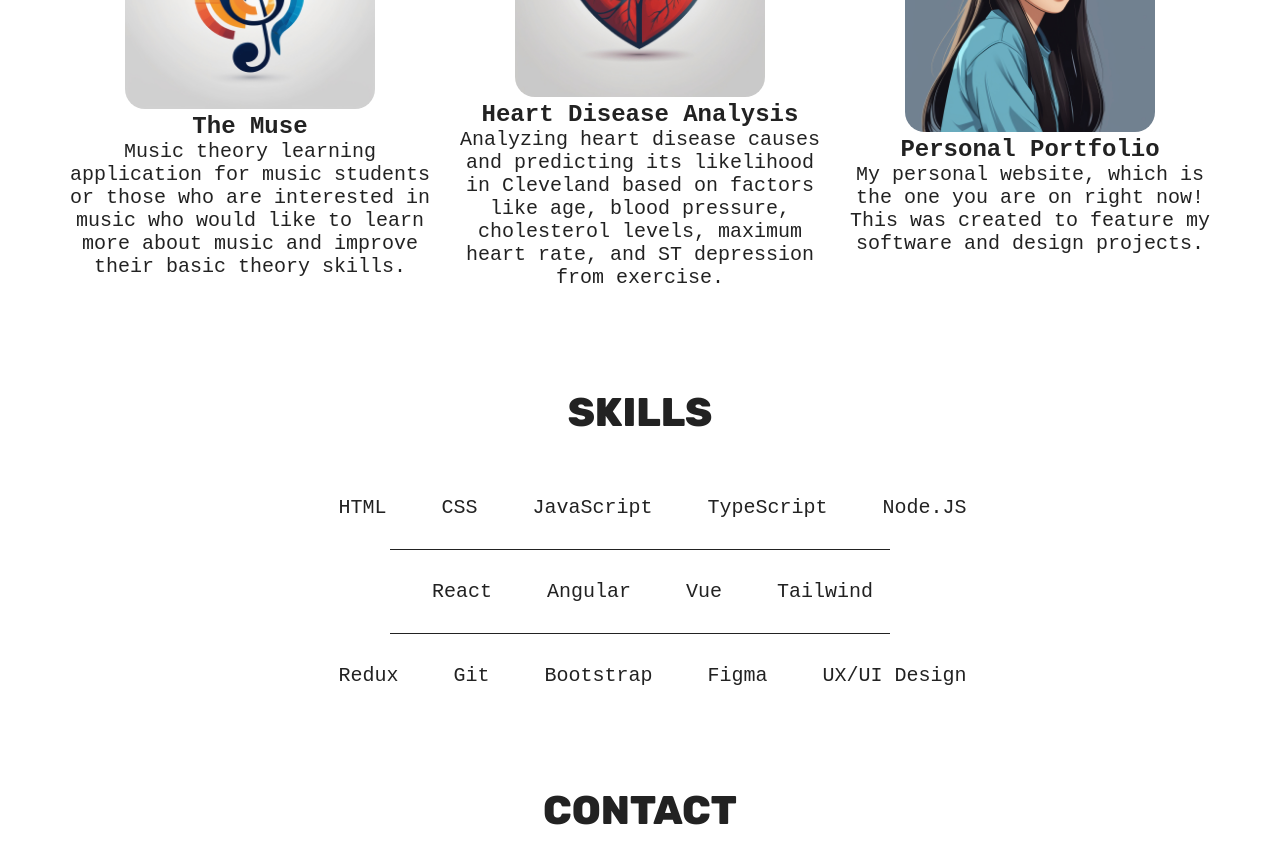
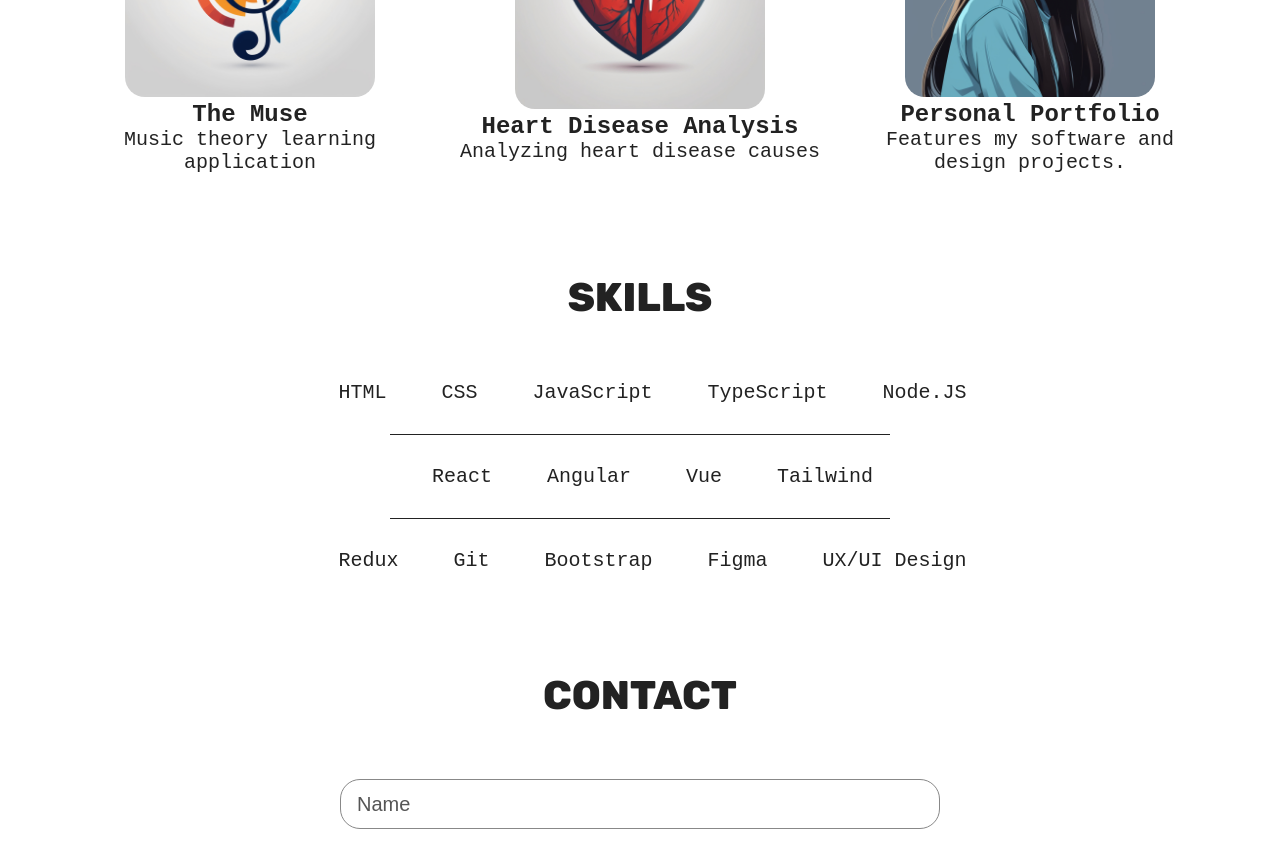
Before and after one commit to SonjiaD/Personal-Portfolio, a React (Vite) app: page / in a window 1280 px wide. Shown: the part 1160-2027 px from the top of the page. Built offline with nearby package versions, Linux system fonts and the light colour scheme.

Commit message:
Project descriptions
editing descriptions of Projects

```diff
--- a/src/sections/Projects/Projects.jsx
+++ b/src/sections/Projects/Projects.jsx
@@ -18,21 +18,21 @@ function Projects() {
                 src={theory}
                 link="https://github.com/SonjiaD/CPSC-210-Project"
                 h3 = 'The Muse'
-                p = 'Music theory learning application for music students or those who are interested in music who would like to learn more about music and improve their basic theory skills.'
+                p = 'Music theory learning application'
             />
 
             <ProjectCard
                 src={heartdisease}
                 link="https://github.com/SonjiaD/DSCI-100-Project-Final-Submission-"
                 h3 = 'Heart Disease Analysis'
-                p = 'Analyzing heart disease causes and predicting its likelihood in Cleveland based on factors like age, blood pressure, cholesterol levels, maximum heart rate, and ST depression from exercise.'
+                p = 'Analyzing heart disease causes'
             />
 
             <ProjectCard
                 src={portfolio}
                 link="https://github.com/SonjiaD/Personal-Portfolio"
                 h3 = 'Personal Portfolio'
-                p = 'My personal website, which is the one you are on right now! This was created to feature my software and design projects.'
+                p = 'Features my software and design projects.'
             />
 
         </div>
```
